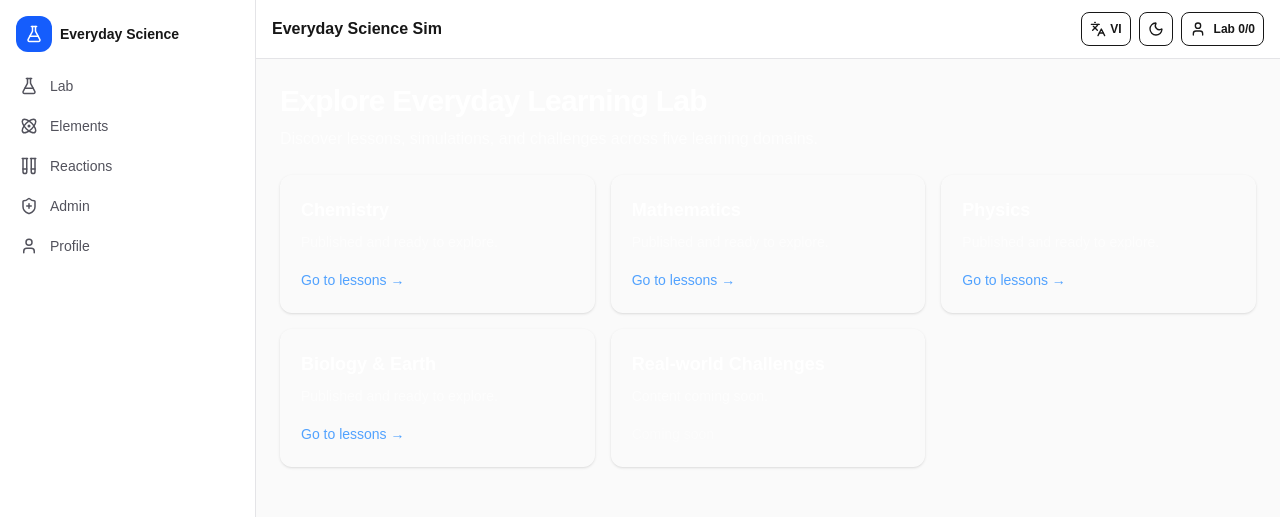
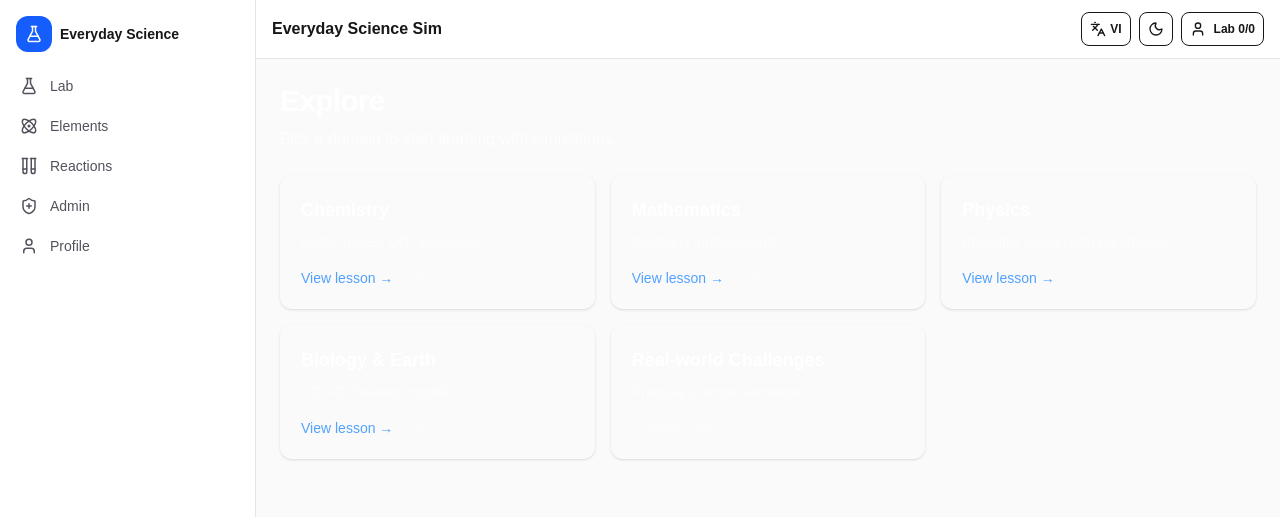
Before and after one commit to pnnnhan99/everyday-learning-lab, a Next.js app: page /explore in a window 1280 px wide. Shown: the top 517 px of the page. Built offline with nearby package versions, Linux system fonts and the light colour scheme.

Commit message:
fix: address lint/type feedback for biology test; polish explore + lab route for Next 15; all checks pass

```diff
--- a/app/explore/page.tsx
+++ b/app/explore/page.tsx
@@ -1,11 +1,11 @@
 import Link from 'next/link';
 
 const domains = [
-  { key: 'chemistry', label: 'Chemistry', href: '/learn/chem-acids-bases-101', disabled: false },
-  { key: 'mathematics', label: 'Mathematics', href: '/learn/math-fractions-101', disabled: false },
-  { key: 'physics', label: 'Physics', href: '/learn/phys-projectile-101', disabled: false },
-  { key: 'biology', label: 'Biology & Earth', href: '/learn/bio-co2-o2-101', disabled: false },
-  { key: 'realworld', label: 'Real-world Challenges', href: '/learn/realworld-coming-soon', disabled: true },
+  { key: 'chemistry', label: 'Chemistry', href: '/learn/chem-acids-bases-101', disabled: false, desc: 'Acids, bases, CO₂ simulation' },
+  { key: 'mathematics', label: 'Mathematics', href: '/learn/math-fractions-101', disabled: false, desc: 'Fractions fundamentals' },
+  { key: 'physics', label: 'Physics', href: '/learn/phys-projectile-101', disabled: false, desc: 'Projectile motion with parameters' },
+  { key: 'biology', label: 'Biology & Earth', href: '/learn/bio-co2-o2-101', disabled: false, desc: 'CO₂–O₂ balance model' },
+  { key: 'realworld', label: 'Real-world Challenges', href: '/learn/realworld-coming-soon', disabled: true, desc: 'Practical science scenarios' },
 ];
 
 export default function ExplorePage() {
@@ -13,23 +13,26 @@ export default function ExplorePage() {
     <div className="flex-1 p-6 text-white">
       <div className="mx-auto max-w-5xl space-y-6">
         <header className="space-y-2">
-          <h1 className="text-3xl font-bold tracking-tight">Explore Everyday Learning Lab</h1>
-          <p className="text-white/70">Discover lessons, simulations, and challenges across five learning domains.</p>
+          <h1 className="text-3xl font-bold tracking-tight">Explore</h1>
+          <p className="text-white/70">Pick a domain to start learning with simulations.</p>
         </header>
         <section className="grid gap-4 sm:grid-cols-2 lg:grid-cols-3">
           {domains.map((domain) => (
-            <div key={domain.key} className="rounded-xl border border-white/10 bg-white/5 p-5 shadow-sm">
+            <div key={domain.key} className="rounded-xl border border-white/10 bg-white/5 p-5 shadow-sm transition hover:border-white/20">
               <h2 className="text-lg font-semibold">{domain.label}</h2>
-              <p className="mt-2 text-sm text-white/60">
-                {domain.disabled ? 'Content coming soon.' : 'Published and ready to explore.'}
-              </p>
-              <div className="mt-4">
+              <p className="mt-2 text-sm text-white/60">{domain.desc}</p>
+              <div className="mt-4 flex items-center gap-3">
                 {domain.disabled ? (
                   <span className="text-sm text-white/40">Coming soon</span>
                 ) : (
-                  <Link href={domain.href} className="text-sm text-blue-400 hover:text-blue-300">
-                    Go to lessons →
-                  </Link>
+                  <>
+                    <Link href={domain.href} className="text-sm text-blue-400 hover:text-blue-300">
+                      View lesson →
+                    </Link>
+                    <Link href="/lab" className="text-sm text-white/40 hover:text-white/60">
+                      Lab
+                    </Link>
+                  </>
                 )}
               </div>
             </div>
--- a/app/lab/[simulationId]/page.tsx
+++ b/app/lab/[simulationId]/page.tsx
@@ -2,12 +2,13 @@ import { registerAllSimulations } from '@/simulations';
 
 registerAllSimulations();
 
-export default function LabSimulationPage() {
+export default async function LabSimulationPage({ params }: { params: Promise<{ simulationId: string }> }) {
+  const { simulationId } = await params;
   return (
     <div className="flex-1 p-6 text-white">
       <div className="mx-auto max-w-4xl">
         <h1 className="text-2xl font-semibold">Lab Simulation</h1>
-        <p className="mt-2 text-white/70">Simulation contract and registry ready. Next: wire a simple interactive runner.</p>
+        <p className="mt-2 text-white/70">Simulation: {simulationId}</p>
       </div>
     </div>
   );
```
Also changed, not shown: 1 other file (tests, documents, lock files or other folders).
